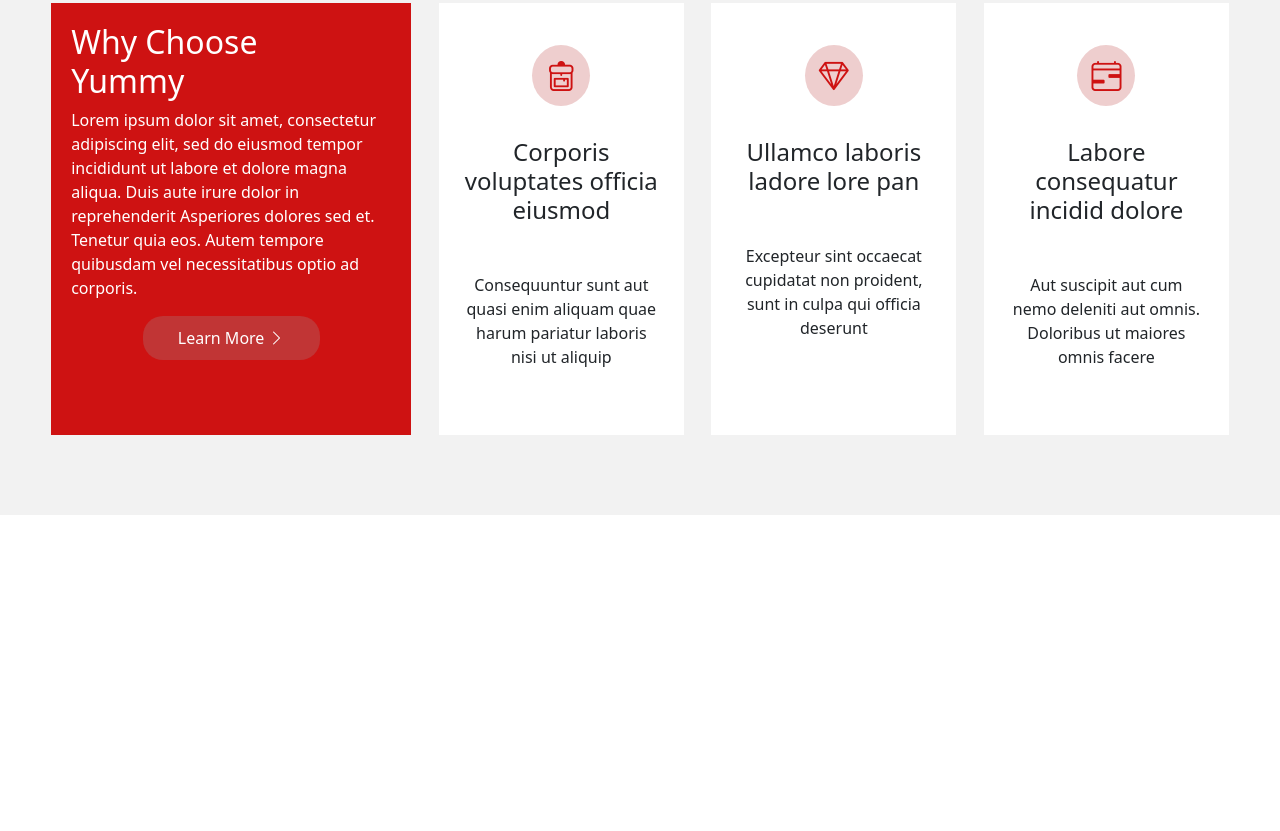
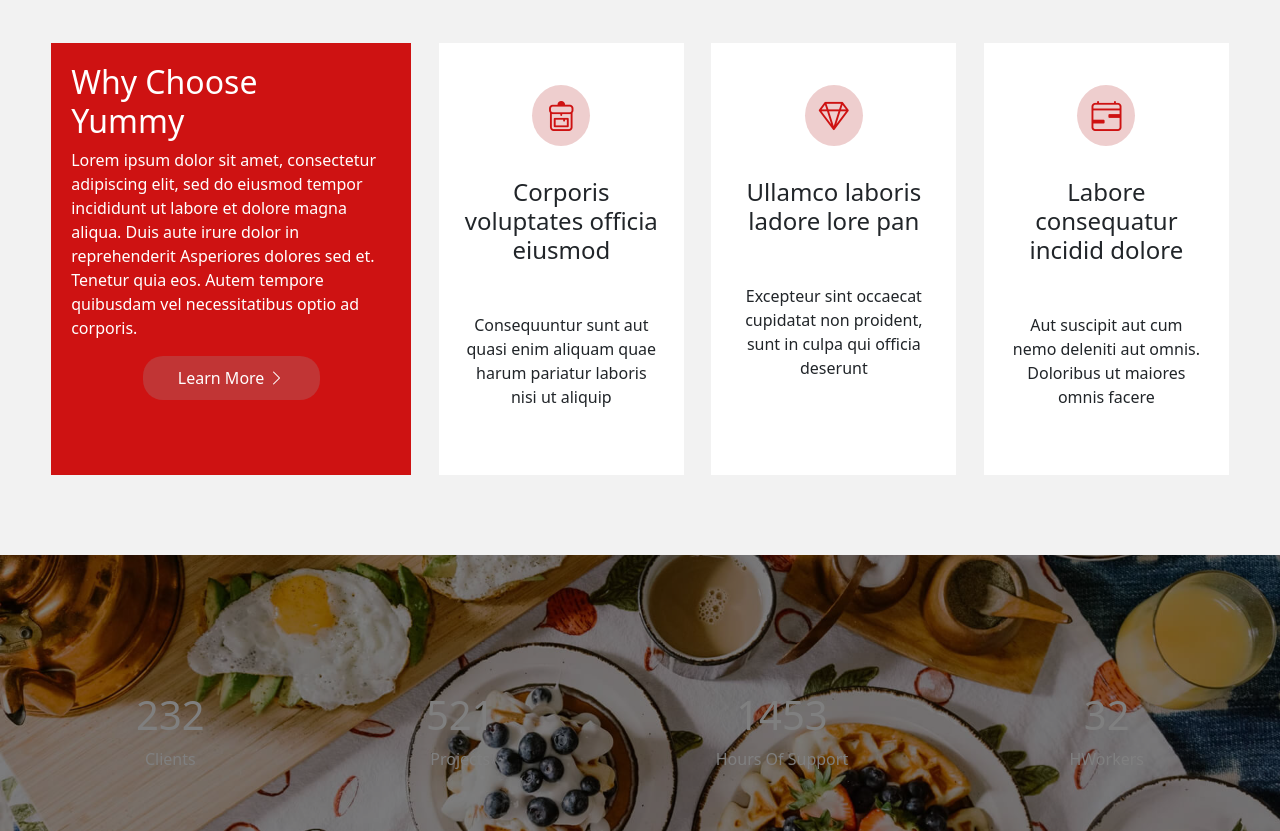
Before and after one commit to hmzaMandour/hamza-mandour-project-final, a website: page index.html in a window 1280 px wide. Shown: the part 1969-2800 px from the top of the page. Before the commit the page ends 2484 px from the top, so only its background shows below. Drawn offline with nearby package versions, Linux system fonts and the light colour scheme.

Commit message:
section4

```diff
--- a/index.html
+++ b/index.html
@@ -125,6 +125,27 @@
       </div>
     </div>
 
+
+    <div class="section4">
+      <div>
+        <h1>232</h1>
+        <p>Clients</p>
+      </div>
+      <div>
+        <h1>521</h1>
+        <p>Projects</p>
+      </div>
+      <div>
+        <h1>1453</h1>
+        <p>Hours Of Support</p>
+      </div>
+      <div>
+        <h1>32</h1>
+        <p>HWorkers</p>
+      </div>
+
+    </div>
+
     <script src="./node_modules/bootstrap/dist/js/bootstrap.bundle.js"></script>
     <script src="./public/js/app.js"></script>
   </body>
--- a/src/sass/Modules/home/_nav.sass
+++ b/src/sass/Modules/home/_nav.sass
@@ -4,12 +4,14 @@
 
 
 nav
-
+    position: fixed
+    top: 0
     display: flex
+    width: 100vw
     background-color: white
     align-items: center
     justify-content: space-between
-    padding:2vh 4vw
+    padding:4vh 4vw
     h2
         font-size: 40px
         color: black
@@ -56,6 +58,7 @@
         border: none
         border-radius: 20px
         padding: 7px 2vw
+        transition: 0.3s
         &:hover
             opacity: 0.9
 
--- a/src/sass/Modules/home/_section1.sass
+++ b/src/sass/Modules/home/_section1.sass
@@ -1,9 +1,10 @@
 .section1
+    margin-top: 10vh
     background-color: rgb(242, 242, 242)
     display: flex
     justify-content: space-between
     align-items: center
-    padding:7vh 4vw
+    padding:10vh 4vw
     .h1p
         display: flex
         flex-direction: column
@@ -21,6 +22,7 @@
         border: none
         border-radius: 20px
         padding: 7px 2vw
+        transition: 0.3s
         &:hover
             opacity: 0.9
     .btn3
--- /dev/null
+++ b/src/sass/Modules/home/_section4.sass
@@ -0,0 +1,22 @@
+.section4
+    background-image: url(../images/Yummy/stats-bg.jpg)
+    background-position: center
+    background-size: cover
+    position: relative
+    display: flex
+    justify-content: space-between
+    padding: 17vh
+    &::before
+        content: ""
+        position: absolute
+        top: 0
+        left: 0
+        height: 100%
+        width:100%
+        background: #000
+        opacity: 0.5
+    div
+        display: flex
+        align-items: center
+        flex-direction: column
+        color: white
--- a/src/sass/_allModules.sass
+++ b/src/sass/_allModules.sass
@@ -2,3 +2,4 @@
 @import ./Modules/home/_section1
 @import ./Modules/home/_section2
 @import ./Modules/home/_section3
+@import ./Modules/home/_section4
```
Also changed, not shown: public/css/app.css, 1 other file.
